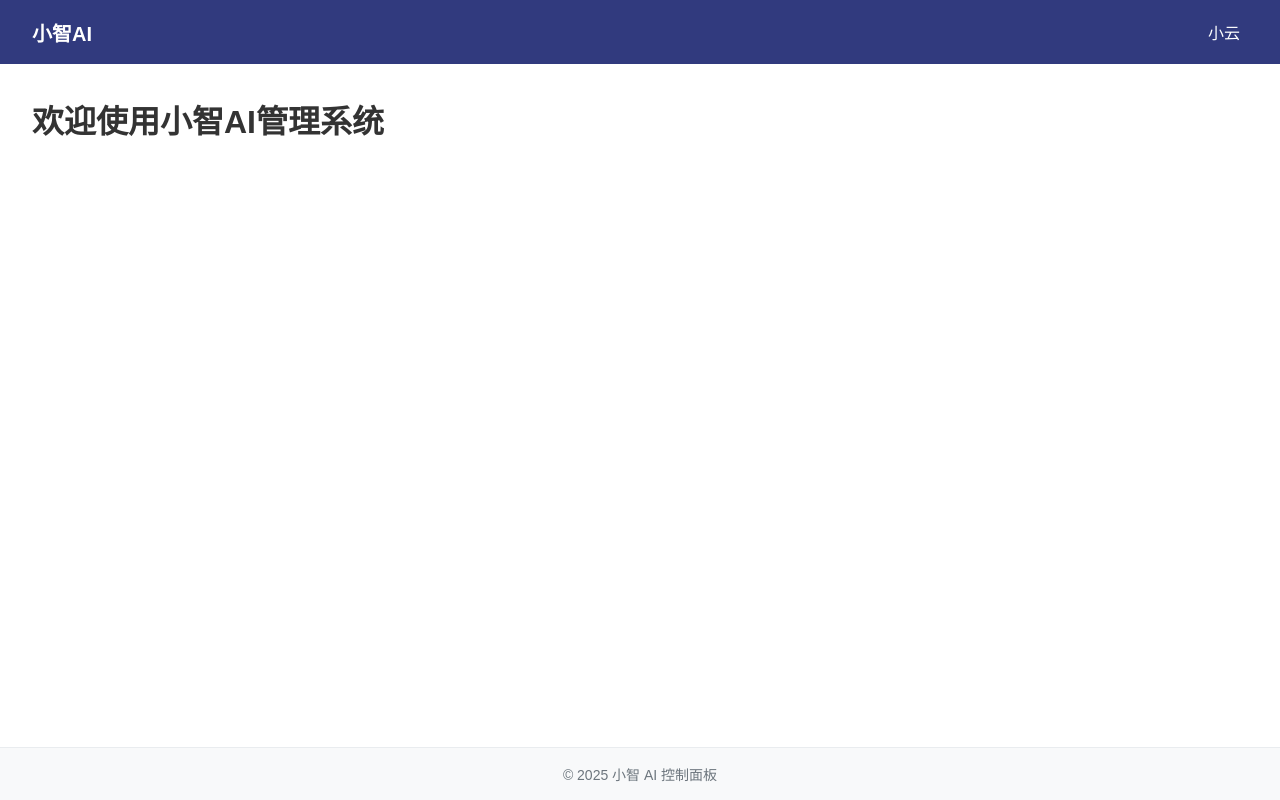
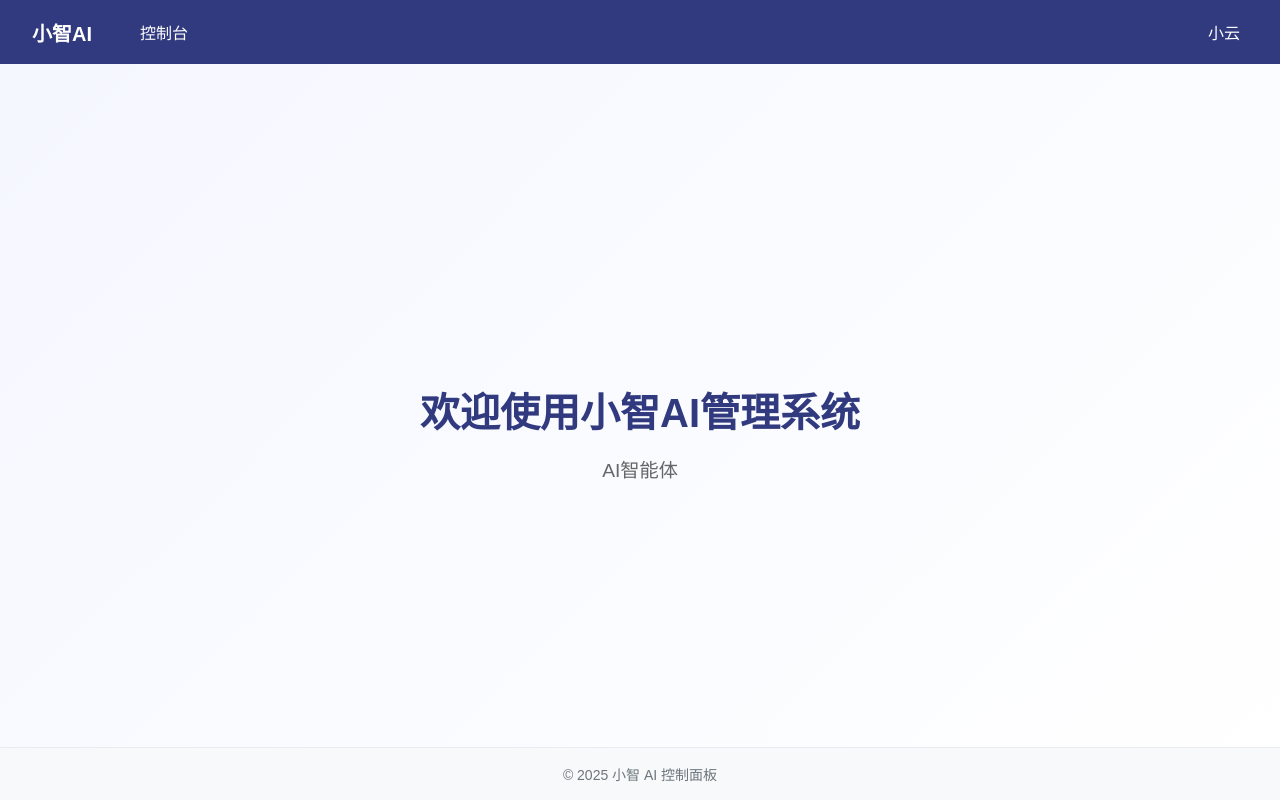
Before and after one commit to LFNL-scholar/MicroCore-Insight, a Vue app in the folder affairs/vue_project/: page /home in a window 1280 px wide. Built offline with nearby package versions, Linux system fonts and the light colour scheme.

Commit message:
美化主页

```diff
--- a/affairs/vue_project/src/components/AppNav.vue
+++ b/affairs/vue_project/src/components/AppNav.vue
@@ -1,6 +1,17 @@
 <template>
   <nav class="navbar">
-    <div class="navbar-brand" @click="goToHome"><b>小智AI</b></div>
+    <div class="nav-left">
+      <div class="navbar-brand" @click="goToHome"><b>小智AI</b></div>
+      <div class="nav-links">
+        <div
+          class="nav-link"
+          :class="{ active: isConsolePage }"
+          @click="goToConsole"
+        >
+          控制台
+        </div>
+      </div>
+    </div>
     <div class="user-menu" @click="toggleDropdown" ref="userMenuRef">
       <span class="username">{{ username }}</span>
       <div class="dropdown-menu" v-show="isDropdownOpen">
@@ -12,16 +23,21 @@
 </template>
 
 <script>
-import { ref, onMounted, onUnmounted } from 'vue'
-import { useRouter } from 'vue-router'
+import { ref, computed, onMounted, onUnmounted } from 'vue'
+import { useRouter, useRoute } from 'vue-router'
 
 export default {
   name: 'AppNav',
   setup() {
     const router = useRouter()
+    const route = useRoute()
     const username = ref('小云')
     const isDropdownOpen = ref(false)
     const userMenuRef = ref(null)
+
+    const isConsolePage = computed(() => {
+      return route.name === 'Console'
+    })
 
     const toggleDropdown = () => {
       isDropdownOpen.value = !isDropdownOpen.value
@@ -29,6 +45,10 @@ export default {
 
     const goToHome = () => {
       router.push('/home')
+    }
+
+    const goToConsole = () => {
+      router.push('/console')
     }
 
     const goToSettings = () => {
@@ -61,8 +81,10 @@ export default {
       username,
       isDropdownOpen,
       userMenuRef,
+      isConsolePage,
       toggleDropdown,
       goToHome,
+      goToConsole,
       goToSettings,
       logout
     }
@@ -79,6 +101,14 @@ export default {
   height: 64px;
   background-color: #313a7e;
   color: white;
+  position: relative;
+  z-index: 1000;
+}
+
+.nav-left {
+  display: flex;
+  align-items: center;
+  gap: 2rem;
 }
 
 .navbar-brand {
@@ -90,6 +120,26 @@ export default {
 
 .navbar-brand:hover {
   opacity: 0.8;
+}
+
+.nav-links {
+  display: flex;
+  gap: 1rem;
+}
+
+.nav-link {
+  padding: 0.5rem 1rem;
+  cursor: pointer;
+  border-radius: 4px;
+  transition: background-color 0.2s;
+}
+
+.nav-link:hover {
+  background-color: rgba(255, 255, 255, 0.1);
+}
+
+.nav-link.active {
+  background-color: rgba(255, 255, 255, 0.2);
 }
 
 .user-menu {
@@ -111,6 +161,7 @@ export default {
   box-shadow: 0 2px 8px rgba(0, 0, 0, 0.15);
   min-width: 120px;
   margin-top: 4px;
+  z-index: 1000;
 }
 
 .dropdown-item {
--- /dev/null
+++ b/affairs/vue_project/src/pages/ConsolePage.vue
@@ -0,0 +1,43 @@
+<template>
+  <div class="console-container">
+    <h1>控制台</h1>
+    <div class="console-content">
+      <!-- 这里添加控制台的具体内容 -->
+      <div class="welcome-message">
+        欢迎使用小智AI控制台
+      </div>
+    </div>
+  </div>
+</template>
+
+<script>
+export default {
+  name: 'ConsolePage',
+  setup() {
+    // 控制台页面的逻辑
+  }
+}
+</script>
+
+<style scoped>
+.console-container {
+  padding: 2rem;
+}
+
+h1 {
+  color: #313a7e;
+  margin-bottom: 2rem;
+}
+
+.console-content {
+  background: white;
+  padding: 2rem;
+  border-radius: 8px;
+  box-shadow: 0 2px 10px rgba(0, 0, 0, 0.1);
+}
+
+.welcome-message {
+  font-size: 1.2rem;
+  color: #666;
+}
+</style>
--- a/affairs/vue_project/src/pages/HomePage.vue
+++ b/affairs/vue_project/src/pages/HomePage.vue
@@ -1,6 +1,9 @@
 <template>
   <div class="home">
-    <h1>欢迎使用小智AI管理系统</h1>
+    <div class="welcome-container">
+      <h1 class="welcome-text">欢迎使用小智AI管理系统</h1>
+      <div class="welcome-subtitle">AI智能体</div>
+    </div>
   </div>
 </template>
 
@@ -12,11 +15,61 @@ export default {
 
 <style scoped>
 .home {
-  padding: 2rem;
+  height: calc(100vh - 64px); /* 减去导航栏的高度 */
+  width: 100%;
+  display: flex;
+  justify-content: center;
+  align-items: center;
+  background: linear-gradient(135deg, #f5f7ff 0%, #ffffff 100%);
+  overflow: hidden;
+  position: fixed;
+  top: 64px; /* 导航栏高度 */
+  left: 0;
+  right: 0;
+  bottom: 0;
 }
 
-h1 {
-  color: #333;
-  margin-bottom: 2rem;
+.welcome-container {
+  text-align: center;
+  animation: fadeIn 1.5s ease-out;
+  padding: 0 1rem;
+  max-width: 100%;
+}
+
+.welcome-text {
+  color: #313a7e;
+  font-size: min(2.5rem, 8vw);
+  margin-bottom: 1rem;
+  opacity: 0;
+  animation: slideUp 0.8s ease-out forwards;
+  white-space: nowrap;
+}
+
+.welcome-subtitle {
+  color: #666;
+  font-size: min(1.2rem, 4vw);
+  opacity: 0;
+  animation: slideUp 0.8s ease-out 0.3s forwards;
+  white-space: nowrap;
+}
+
+@keyframes fadeIn {
+  from {
+    opacity: 0;
+  }
+  to {
+    opacity: 1;
+  }
+}
+
+@keyframes slideUp {
+  from {
+    opacity: 0;
+    transform: translateY(20px);
+  }
+  to {
+    opacity: 1;
+    transform: translateY(0);
+  }
 }
 </style>
--- a/affairs/vue_project/src/router/router.js
+++ b/affairs/vue_project/src/router/router.js
@@ -3,6 +3,7 @@ import HomePage from '../pages/HomePage.vue'
 import LoginPage from '../pages/LoginPage.vue'
 import RegisterPage from '../pages/RegisterPage.vue'
 import SettingsPage from '../pages/SettingsPage.vue'
+import ConsolePage from '../pages/ConsolePage.vue'
 
 const routes = [
   {
@@ -30,6 +31,12 @@ const routes = [
     name: 'Settings',
     component: SettingsPage,
     meta: { requiresAuth: true }
+  },
+  {
+    path: '/console',
+    name: 'Console',
+    component: ConsolePage,
+    meta: { requiresAuth: true }
   }
 ]
 
```
